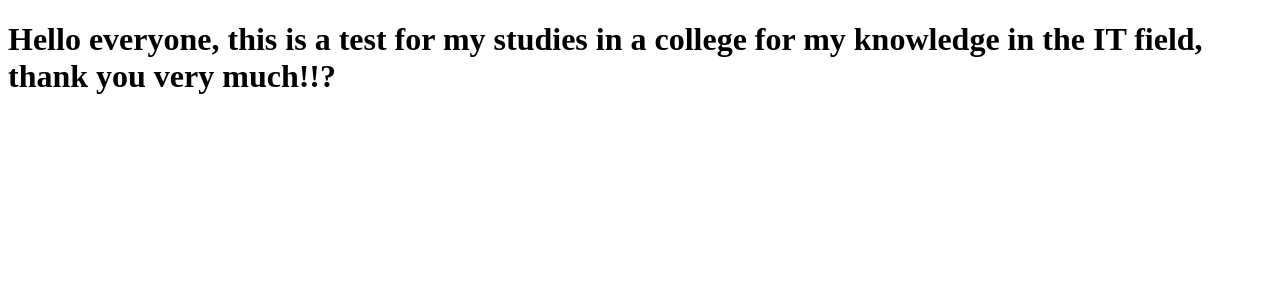
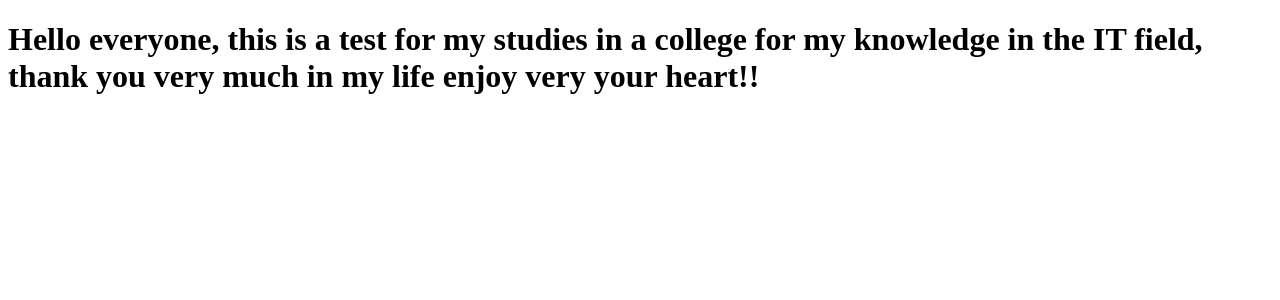
Before and after one commit to jeff2008JsJ/clone-tabnews, a Next.js app: page / in a window 1280 px wide. Shown: the top 300 px of the page. Built offline with nearby package versions, Linux system fonts and the light colour scheme.

Commit message:
Update index.js

```diff
--- a/pages/index.js
+++ b/pages/index.js
@@ -1,6 +1,7 @@
 function Home() {
   return <h1> Hello everyone, this is a test for my studies in a college for my
-      knowledge in the IT field, thank you very much!!?</h1>;
+      knowledge in the IT field, thank you very much in my life enjoy very your
+      heart!!</h1>;
 }
 
 function teste() {
```
